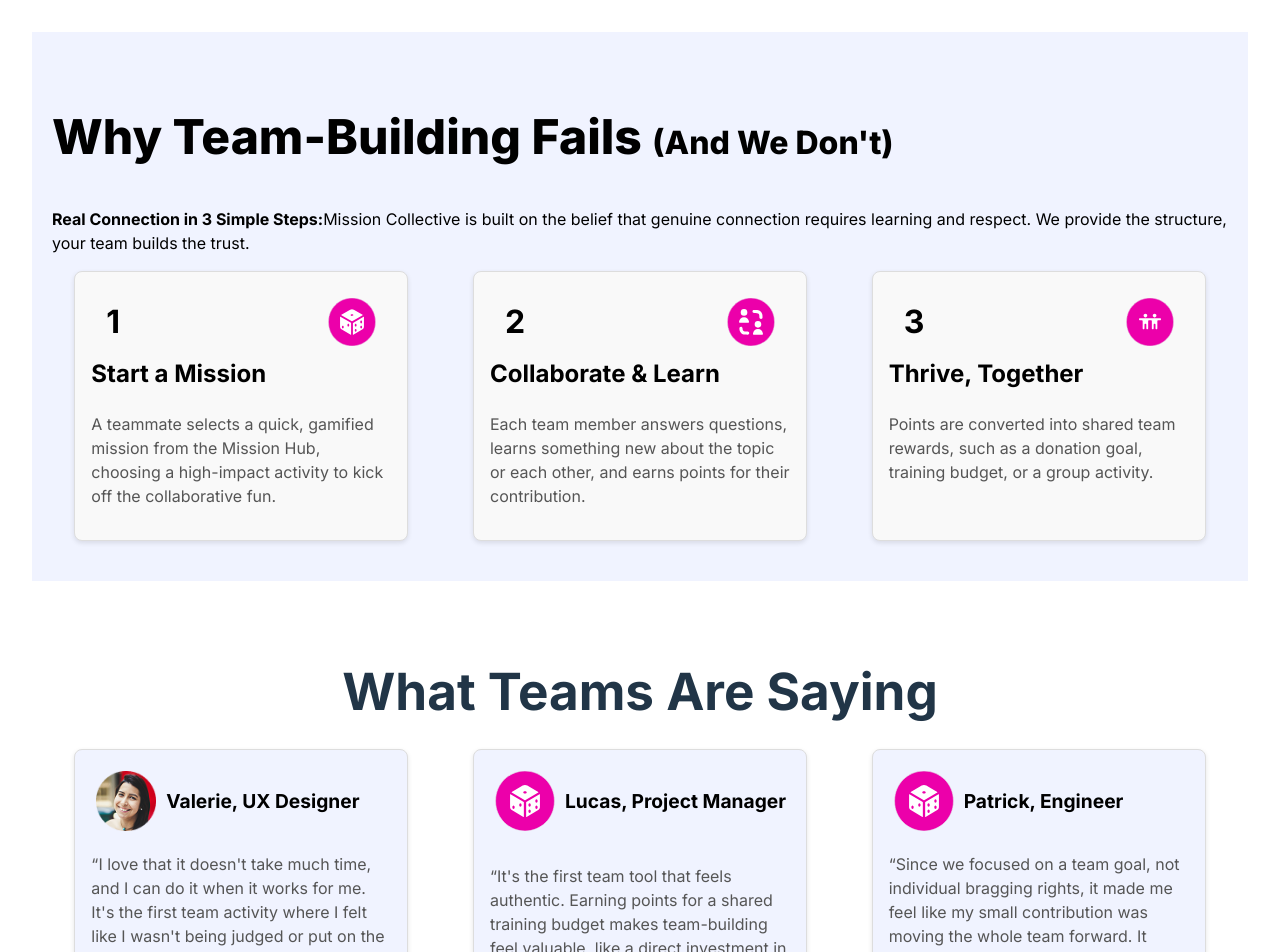
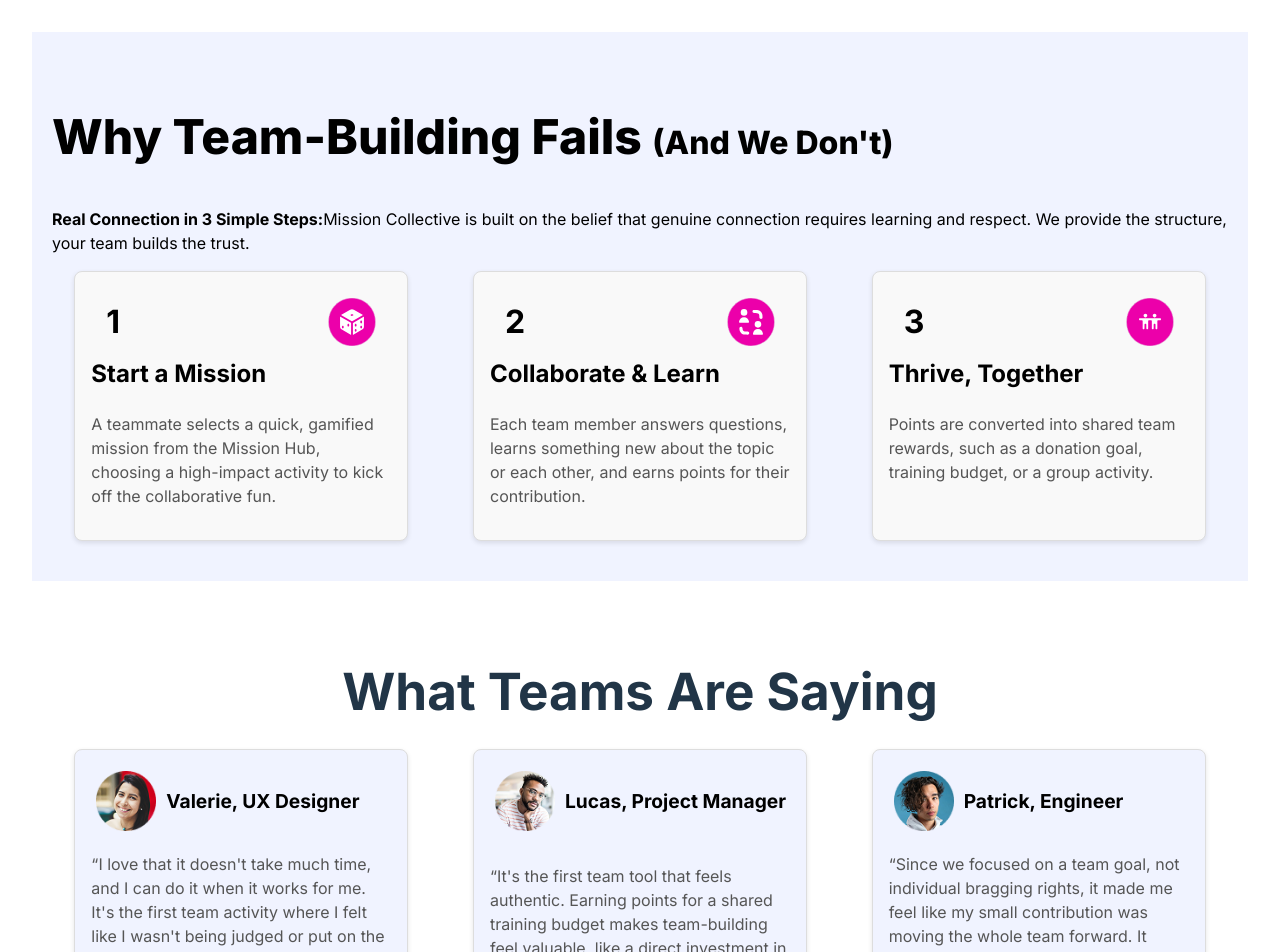
Before and after one commit to cherryontech/MissionCollective, a React (Vite) app: page / in a window 1280 px wide. Shown: the top 952 px of the page. Built offline with nearby package versions, Linux system fonts and the light colour scheme.

Commit message:
Add more profile pics for homepage

```diff
--- a/src/Components/HomePage.jsx
+++ b/src/Components/HomePage.jsx
@@ -4,6 +4,8 @@
 import pinkPartner from "../assets/icons/pinkPartner.svg";
 import stars from "../assets/icons/stars.svg";
 import profileValerie from "../assets/profileValerie.png";
+import profileLucas from "../assets/profileLucas.png";
+import profilePatrick from "../assets/profilePatrick.png";
 
 export default function HomePage() {
   return (
@@ -67,7 +69,7 @@
         <div className="card-container">
           <div className="card">
             <div className="card-header-section5">
-              <img src={profileValerie} alt="Valerie's profile picture" />
+              <img src={profileValerie} alt="Valerie profile picture" />
               <span className="profile-title">Valerie, UX Designer</span>
             </div>
             <p>
@@ -82,7 +84,7 @@
           </div>
           <div className="card">
             <div className="card-header-section5">
-              <img src={pinkDice} alt="pink dice icon" />
+              <img src={profileLucas} alt="Lucas profile icon" />
               <span className="profile-title">Lucas, Project Manager</span>
             </div>
             <p>
@@ -96,7 +98,7 @@
           </div>
           <div className="card">
             <div className="card-header-section5">
-              <img src={pinkDice} alt="pink dice icon" />
+              <img src={profilePatrick} alt="Patrick profile icon" />
               <span className="profile-title">Patrick, Engineer</span>
             </div>
             <p>
```
Also changed, not shown: src/assets/profileLucas.png (added), src/assets/profilePatrick.png (added).
